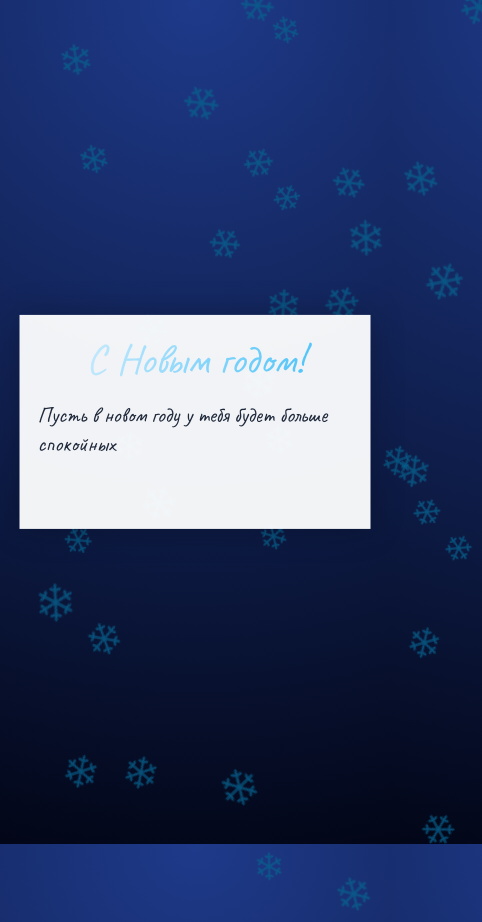
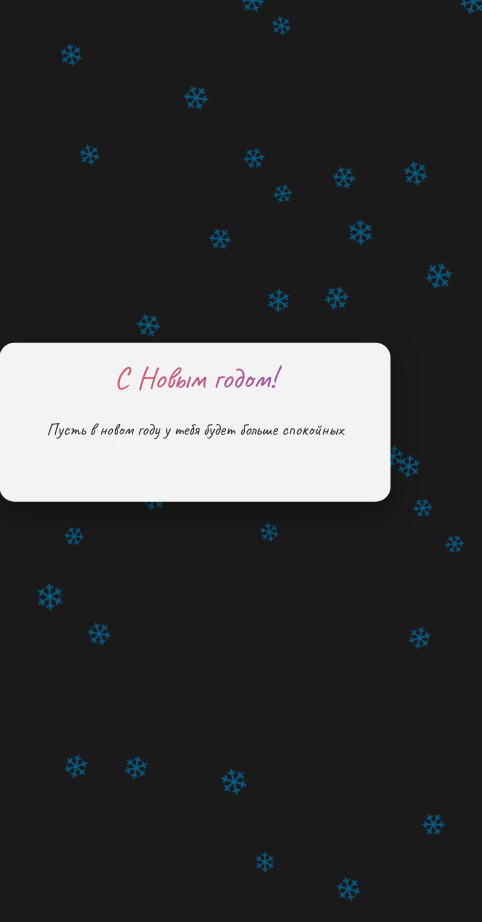
Before and after one commit to SHK1PPER007/NY_pozdravlenie.github.io, a plain HTML site: page index.html in a window 390 px wide. Shown: the top 922 px of the page, 482 px wide, since content can reach past the window. After the commit the page ends 844 px from the top, so only its background shows below. Drawn offline with nearby package versions, Linux system fonts and the light colour scheme.

Commit message:
adaptive

```diff
--- a/style.css
+++ b/style.css
@@ -1,103 +1,103 @@
-* {
-  box-sizing: border-box;
-}
-
+/* Базовые настройки */
 html, body {
     width: 100%;
     height: 100%;
+    margin: 0;
+    padding: 0;
+    overflow: hidden;
+    font-family: 'Caveat', cursive;
+    background: #1a1a1a; /* тёмный фон под снег */
 }
 
-body {
-  margin: 0;
-  font-family: 'Caveat', cursive;
-  overflow: hidden;
-  background: radial-gradient(circle at top, #1e3a8a, #020617);
-}
-
-.dot {
-  width: 28px;
-  height: 28px;
-  position: absolute;
-  background: url('./img/snowflake.png') no-repeat center;
-  background-size: contain;
-  opacity: 0.8;
-}
-
+/* Контейнер для снежинок */
 #snow {
     width: 100%;
     height: 100%;
+    position: fixed;
+    top: 0;
+    left: 0;
+    pointer-events: none;
+    z-index: 0;
 }
 
+/* Снежинки */
+.dot {
+    width: 20px;
+    height: 20px;
+    position: absolute;
+    background: url('img/snowflake.png') no-repeat center center;
+    background-size: contain;
+    pointer-events: none;
+}
+
+/* Карточка поздравления */
 .card {
-  width: 90%;
-  max-width: 800px;
-  min-height: 420px;
+    max-width: 90%;
+    width: 600px;
     padding: 20px 30px;
     position: absolute;
     top: 50%;
     left: 50%;
-  transform: translate(-50%, -50%) rotateY(12deg);
-  background: rgba(255, 255, 255, 0.95);
-  box-shadow: 0 0 30px rgba(0, 0, 0, 0.25);
-  opacity: 0;
-  animation: card 2s ease 1.5s forwards;
+    transform: translate(-50%, -50%);
+    background-color: rgba(255, 255, 255, 0.95);
+    box-shadow: 0 10px 30px rgba(0,0,0,0.3);
+    border-radius: 15px;
+    text-align: center;
+    z-index: 1;
 }
 
+/* Заголовок */
 .title {
-  font-size: 80px;
-  text-align: center;
-  margin-bottom: 15px;
-  background-image: linear-gradient(110deg, #e0f2fe 0%, #38bdf8 100%);
+    font-size: 4vw; /* адаптивный размер */
+    margin-bottom: 20px;
+    background-image: linear-gradient(110deg, #ff6945 0%, #8047ca 100%);
     -webkit-background-clip: text;
     -webkit-text-fill-color: transparent;
 }
 
+/* Текст поздравления */
 .text {
-  font-size: 36px;
-  color: #1e293b;
-  line-height: 1.3;
+    font-size: 2vw; /* адаптивный размер */
+    color: #333;
+    margin-bottom: 20px;
+    line-height: 1.4;
 }
 
+/* Автор */
 .author {
-  margin-top: 20px;
-  font-size: 40px;
-  text-align: right;
+    font-size: 2.5vw;
+    font-weight: bold;
+    color: #8047ca;
     opacity: 0;
     transition: opacity 1s ease;
-  background-image: linear-gradient(110deg, #38bdf8 0%, #0ea5e9 100%);
-  -webkit-background-clip: text;
-  -webkit-text-fill-color: transparent;
+    text-align: right;
 }
 
-@keyframes card {
-  to { opacity: 1; }
-}
-
-
-@media (max-width: 1024px) {
-  .title { font-size: 64px; }
-  .text  { font-size: 30px; }
-  .author { font-size: 34px; }
-}
-
+/* Адаптив для маленьких экранов */
 @media (max-width: 768px) {
     .card {
-    padding: 20px;
-    transform: translate(-50%, -50%);
+        width: 90%;
+        padding: 15px 20px;
     }
-
-  .title { font-size: 52px; }
-  .text  { font-size: 26px; }
-  .author { font-size: 30px; }
+    .title {
+        font-size: 6vw;
+    }
+    .text {
+        font-size: 3.5vw;
+    }
+    .author {
+        font-size: 4vw;
+    }
 }
 
 @media (max-width: 480px) {
-  .card {
-    min-height: auto;
-    padding: 18px;
+    .title {
+        font-size: 8vw;
     }
-
-  .title { font-size: 42px; }
-  .text  { font-size: 22px; }
-  .author { font-size: 26px; }
+    .text {
+        font-size: 4.5vw;
     }
+    .author {
+        font-size: 5vw;
+    }
+}
```
Lines whose indentation alone changed are shown as unchanged.
